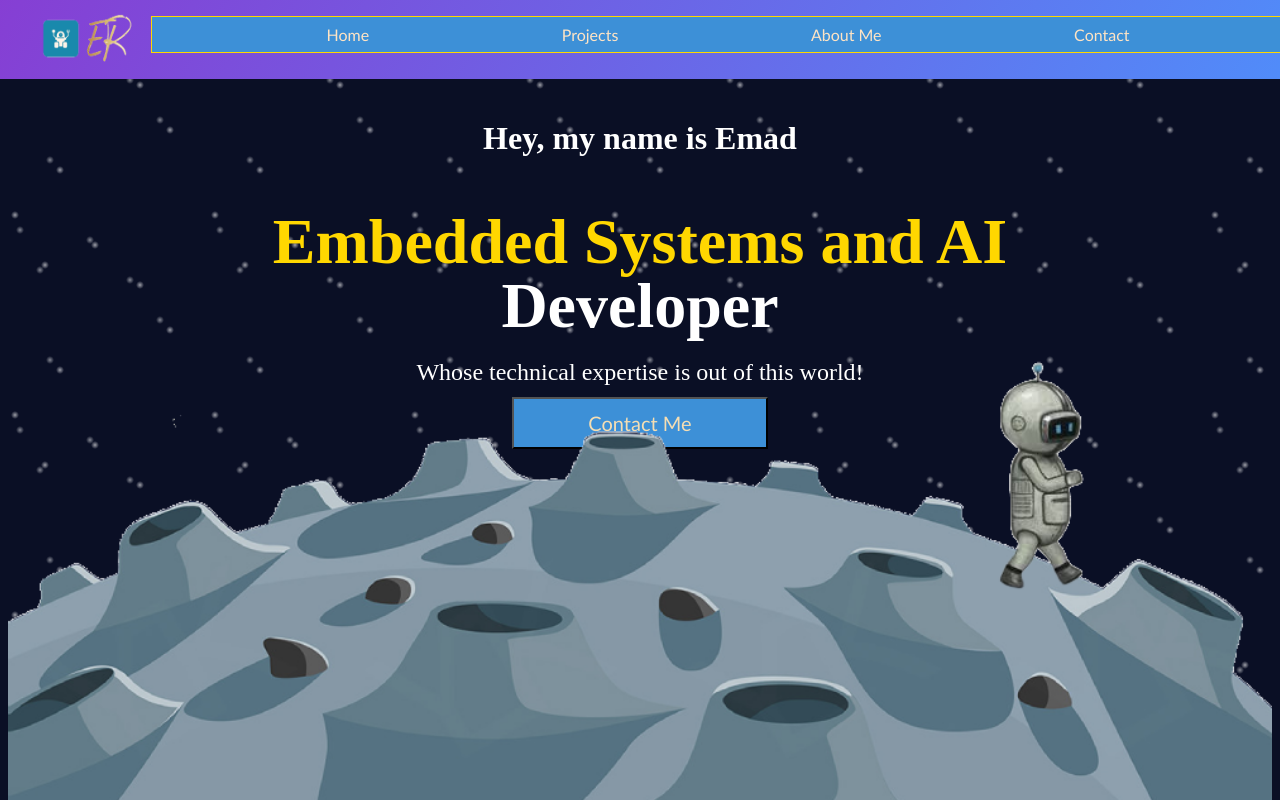
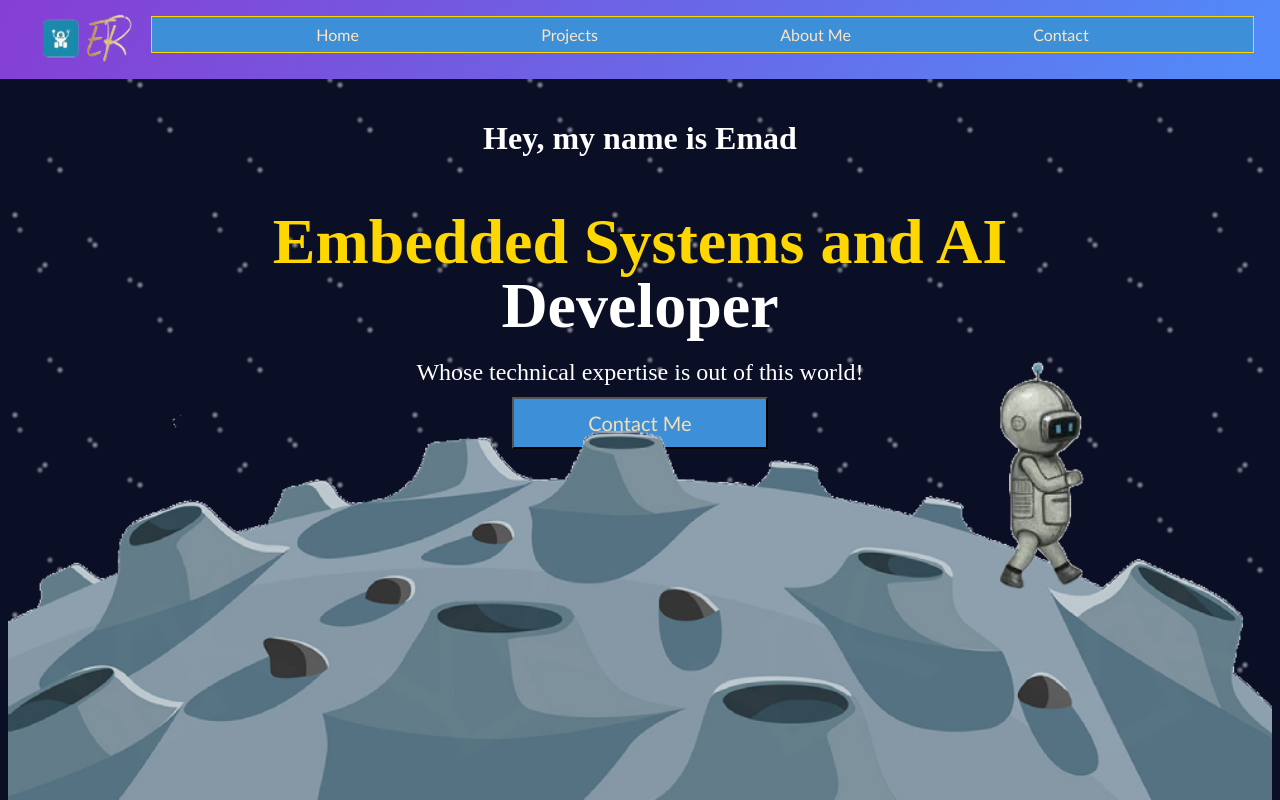
Before and after one commit to EmadsGitHub/portfolio, a React (Create React App) app: page / in a window 1280 px wide. Shown: the top 800 px of the page. Built offline with nearby package versions, Linux system fonts and the light colour scheme.

Commit message:
fixed padding

```diff
--- a/src/App.css
+++ b/src/App.css
@@ -381,6 +381,7 @@ button:hover {
 .navbar--items {
     width: 100%;
     max-width: 1200px;
+    padding-right: 4vw;
 }
 
 .navbar--items ul {
```
